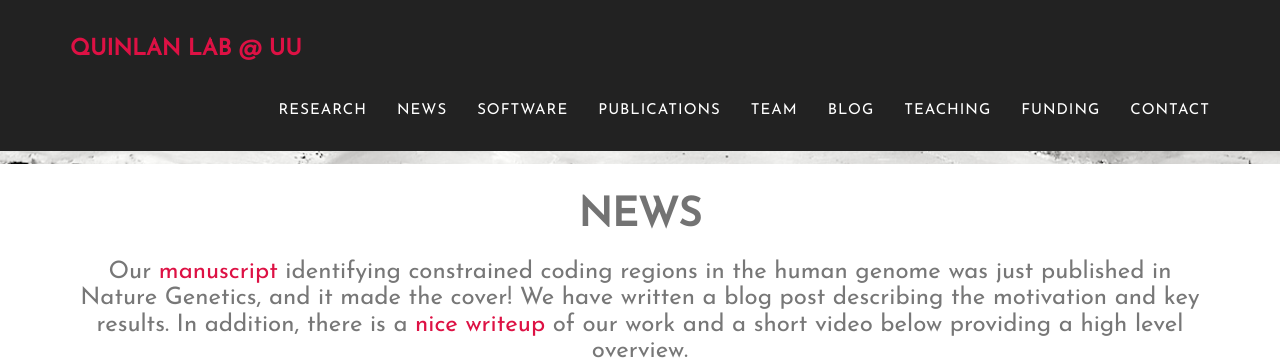
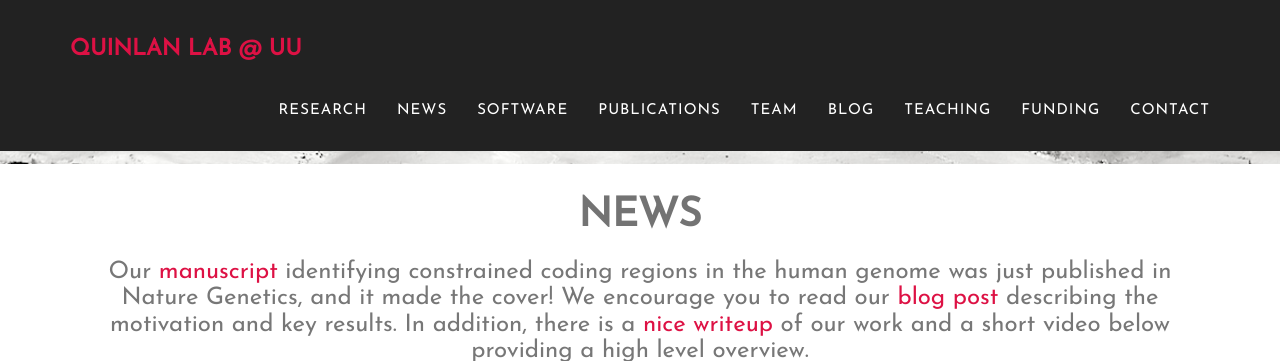
Before and after one commit to arq5x/arq5x.github.io, a Jekyll site: the page built from index.html, in a window 1280 px wide and 900 px high, scrolled down 441 px, cut to the strip 0-361 px from the top of the window. Built offline with Jekyll 4.4.1, drawn with Linux system fonts in a browser that asks for light colours; some web fonts are replaced.

Commit message:
add blog post

```diff
--- a/_includes/news.html
+++ b/_includes/news.html
@@ -5,7 +5,7 @@
                 <div class="col-lg-12 text-center">
                     <h2 class="section-heading">News</h2>
                     <h3 class="section-subheading text-muted">
-                        Our <a href="https://www.nature.com/articles/s41588-018-0294-6.epdf?author_access_token=N8RkVYcavtplcSSE2KJkNdRgN0jAjWel9jnR3ZoTv0OG-o3UTB17cpoBs8B6XMBCl-5E0ZvpOii0iPl_hRSMGjWfkG4em7gjy95eV4bkTb0AF-E_dj3obeJfaadTja3aj9hUh1xk_BIztWgJScFx8w%3D%3D">manuscript</a> identifying constrained coding regions in the human genome was just published in Nature Genetics, and it made the cover! We have written a blog post describing the motivation and key results. In addition, there is a <a href="https://healthcare.utah.edu/publicaffairs/news/2018/12/quinlan-model.php">nice writeup</a> of our work and a short video below providing a high level overview.
+                        Our <a href="https://www.nature.com/articles/s41588-018-0294-6.epdf?author_access_token=N8RkVYcavtplcSSE2KJkNdRgN0jAjWel9jnR3ZoTv0OG-o3UTB17cpoBs8B6XMBCl-5E0ZvpOii0iPl_hRSMGjWfkG4em7gjy95eV4bkTb0AF-E_dj3obeJfaadTja3aj9hUh1xk_BIztWgJScFx8w%3D%3D">manuscript</a> identifying constrained coding regions in the human genome was just published in Nature Genetics, and it made the cover! We encourage you to read our <a href="http://quinlanlab.org/blog/2018/12/20/constrained-coding-regions.html">blog post</a> describing the motivation and key results. In addition, there is a <a href="https://healthcare.utah.edu/publicaffairs/news/2018/12/quinlan-model.php">nice writeup</a> of our work and a short video below providing a high level overview.
                         <br>
                         <iframe width="1013" height="570" src="https://www.youtube.com/embed/KGJYfw_V0wo" frameborder="0" allow="accelerometer; autoplay; encrypted-media; gyroscope; picture-in-picture" allowfullscreen></iframe>
                     </h3>
```
